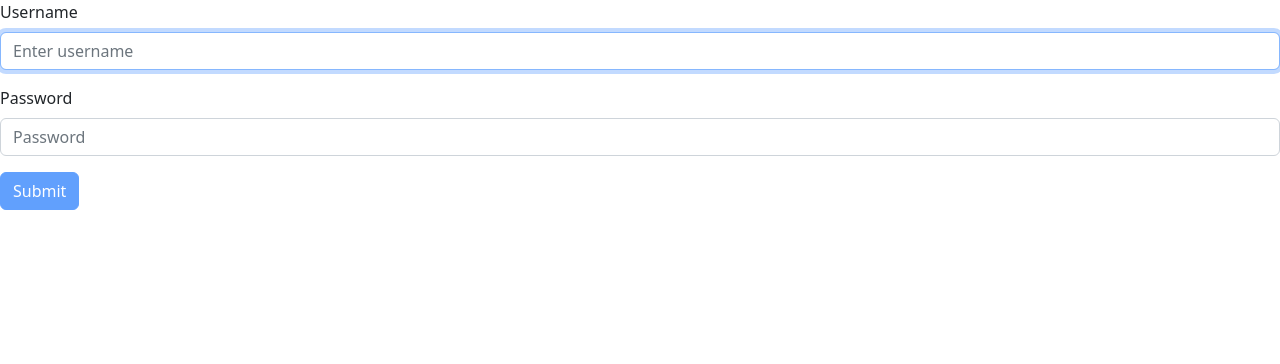
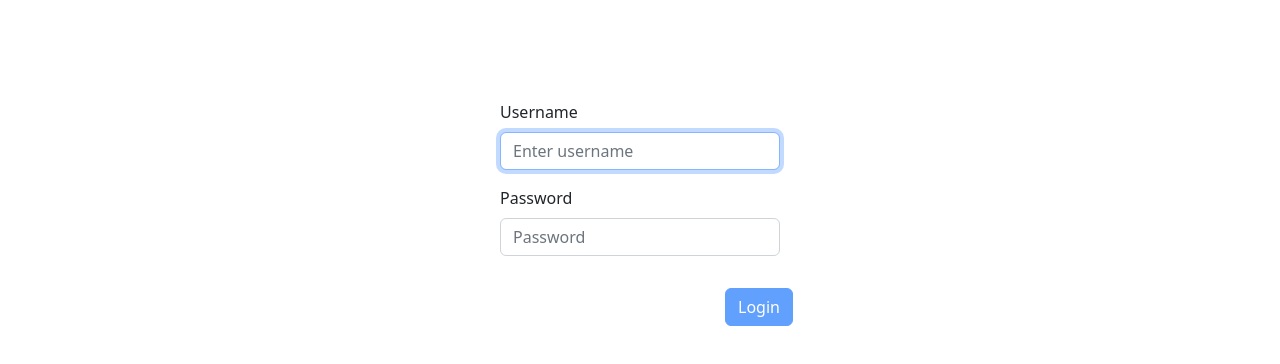
Before and after one commit to AnjanaPathirana99/CPU-Performance-Case-Study-Server-Application, a React (Create React App) app in the folder client/client/: page /login in a window 1280 px wide. Shown: the top 364 px of the page. Built offline with nearby package versions, Linux system fonts and the light colour scheme.

Commit message:
Login page styles init

```diff
--- a/client/client/src/App.css
+++ b/client/client/src/App.css
@@ -36,3 +36,19 @@
     transform: rotate(360deg);
   }
 }
+
+/* .loginPage {
+  background-image: url("https://images.pexels.com/photos/531880/pexels-photo-531880.jpeg");
+} */
+.loginPage {
+  margin-left: 500px;
+  margin-right: 500px;
+  margin-top: 100px;
+  margin-bottom: 100px;
+}
+
+.submitButton {
+  margin: 16px;
+  position: relative;
+  margin-left: 225px;
+}
--- a/client/client/src/components/login.js
+++ b/client/client/src/components/login.js
@@ -56,8 +56,8 @@ class Login extends Component {
 
   render() {
     return (
-      <div>
-        <Form onSubmit={this.handleSubmit}>
+      <div className="loginPage">
+        <Form className="loginForm" onSubmit={this.handleSubmit}>
           <Form.Group className="mb-3" controlId="formBasicUsername">
             <Form.Label>Username</Form.Label>
             <Form.Control
@@ -83,8 +83,13 @@ class Login extends Component {
               error={this.state.errors.password}
             />
           </Form.Group>
-          <Button disabled={this.validate()} variant="primary" type="submit">
-            Submit
+          <Button
+            className="submitButton"
+            disabled={this.validate()}
+            variant="primary"
+            type="submit"
+          >
+            Login
           </Button>
         </Form>
       </div>
```
